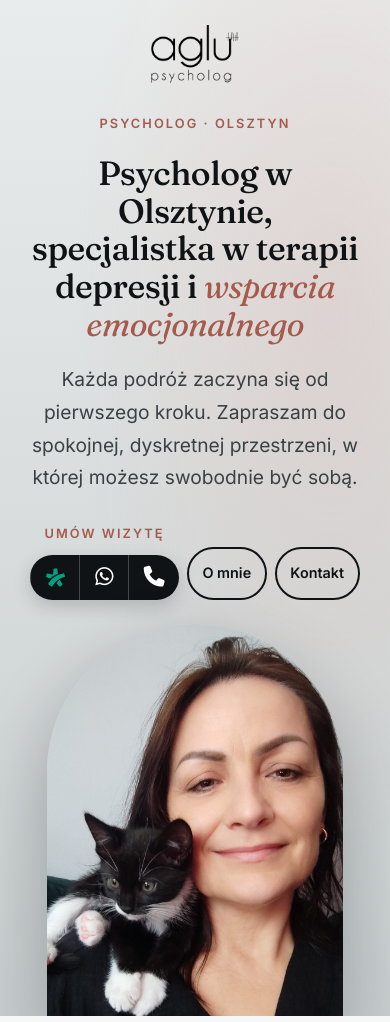
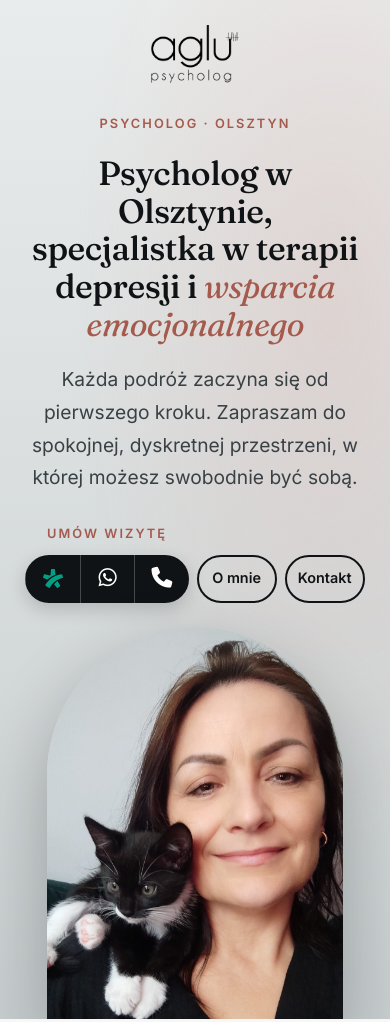
Before and after one commit to KUKARAF/aglu.pl, a plain HTML site: page index.html in a window 390 px wide. Shown: the top 1022 px of the page. Drawn offline with Linux system fonts and the light colour scheme; a script that the page names is missing.

Commit message:
equal height and width for hero buttons

```diff
--- a/css/styles.css
+++ b/css/styles.css
@@ -9,6 +9,8 @@
     --serif: "Fraunces", Georgia, "Times New Roman", serif;
     --sans: "Inter", system-ui, -apple-system, "Segoe UI", sans-serif;
     --radius: 28px;
+    --ctl-h: 3.4rem;
+    --ctl-w: 9.75rem;
 }
 
 * { box-sizing: border-box; }
@@ -52,7 +54,8 @@ h1, h2, h3 {
     display: inline-flex;
     align-items: center;
     gap: 0.6rem;
-    padding: 0.85rem 1.7rem;
+    height: var(--ctl-h);
+    padding: 0 1.7rem;
     border-radius: 999px;
     background: var(--ink);
     color: #fff;
@@ -99,6 +102,7 @@ h1, h2, h3 {
 
 .hero-actions { display: flex; flex-direction: column; align-items: flex-start; gap: 1rem; }
 .hero-links { display: flex; flex-wrap: wrap; gap: 0.9rem; }
+.hero-links .btn { width: var(--ctl-w); justify-content: center; padding: 0 0.5rem; }
 
 .hero-photo {
     position: relative;
@@ -220,6 +224,7 @@ h1, h2, h3 {
 }
 
 .split {
+    height: var(--ctl-h);
     display: inline-flex;
     align-items: stretch;
     border-radius: 999px;
@@ -236,7 +241,9 @@ h1, h2, h3 {
     display: flex;
     align-items: center;
     gap: 0.55rem;
-    padding: 0.85rem 1.4rem;
+    width: var(--ctl-w);
+    justify-content: center;
+    padding: 0 0.5rem;
     color: #fff;
     text-decoration: none;
     border-left: 1px solid rgba(255, 255, 255, 0.22);
@@ -257,7 +264,8 @@ h1, h2, h3 {
     .split .zl-word { display: none; }
     .split .zl-star { display: block; }
     .split i { font-size: 1.3rem; }
-    .split a { flex: 1; justify-content: center; padding: 0.75rem 0.9rem; }
+    :root { --ctl-h: 3rem; --ctl-w: 3.4rem; }
+    .split a { padding: 0; }
     .hero-actions, .hero-links { gap: 0.5rem; }
 }
 
@@ -305,5 +313,5 @@ h1, h2, h3 {
 }
 
 @media (max-width: 480px) {
-    .hero-links .btn { padding: 0.75rem 0.85rem; font-size: 0.9rem; }
+    .hero-links .btn { width: 5rem; padding: 0; font-size: 0.9rem; }
 }
```
